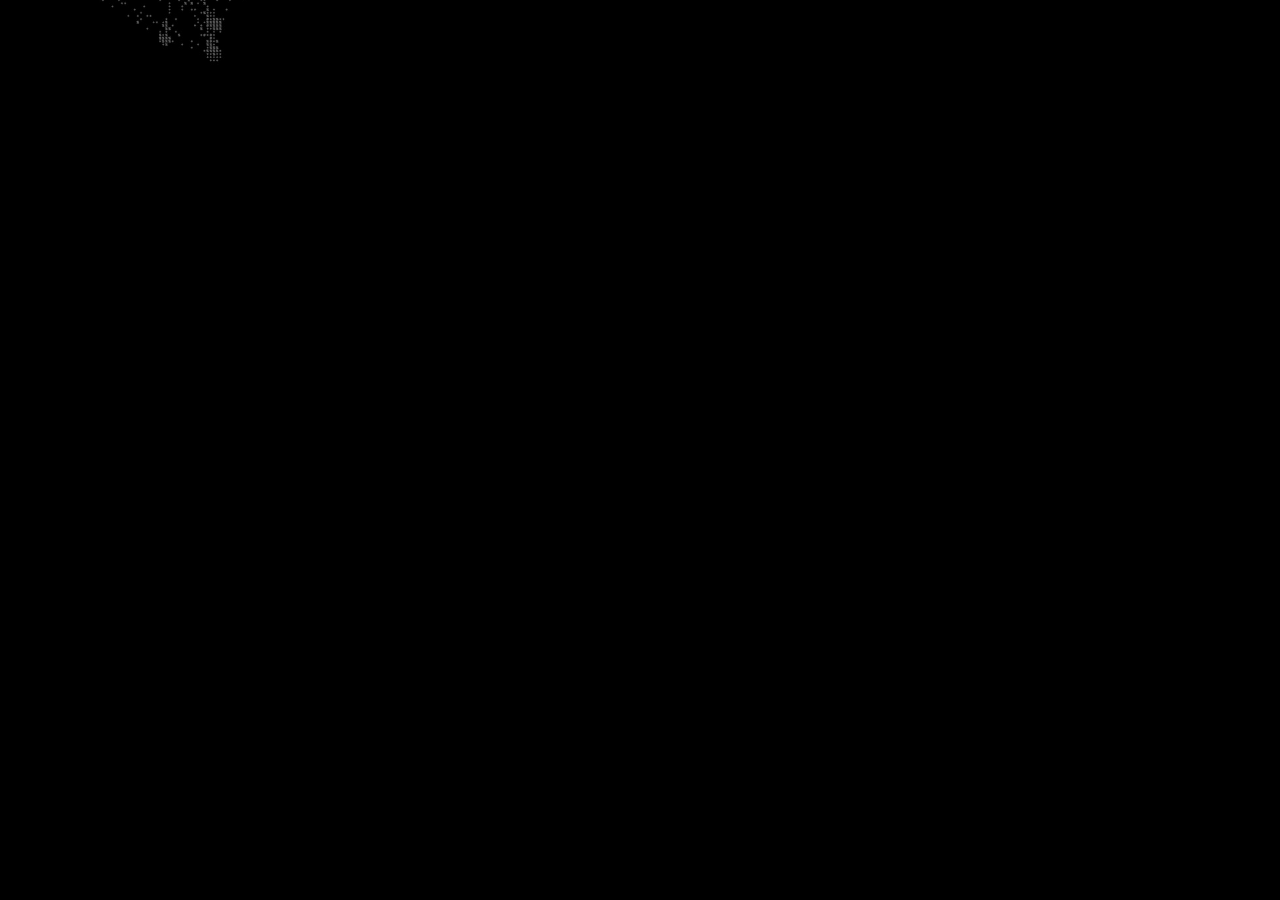
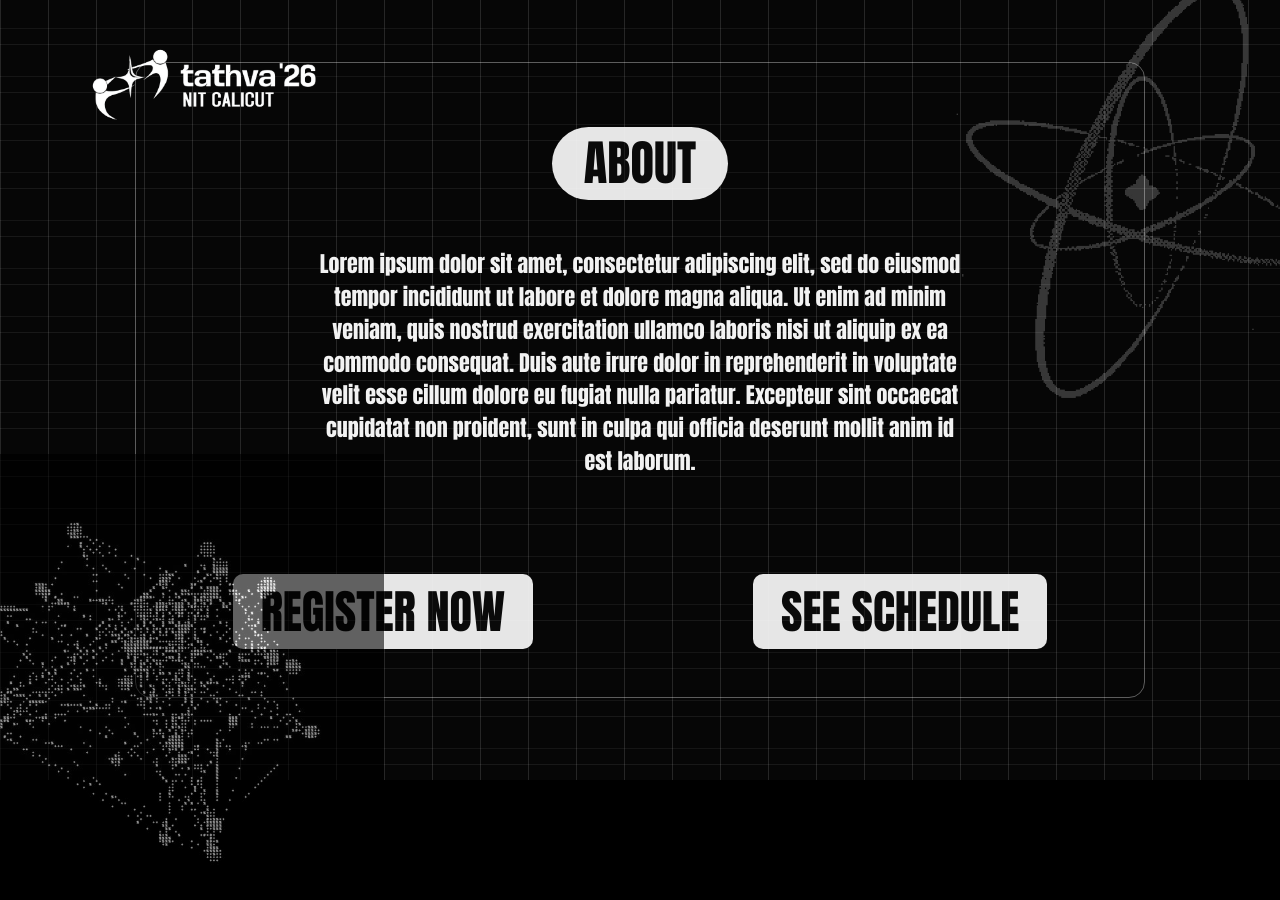
Before and after one commit to Tathva-26/Hackathon-Frontend, a Next.js app: page / in a window 1280 px wide. Shown: the part 820-1720 px from the top of the page. Before the commit the page ends 960 px from the top, so only its background shows below. Built offline with nearby package versions, Linux system fonts and the light colour scheme.

Commit message:
created about page

```diff
--- /dev/null
+++ b/src/app/components/pg2.jsx
@@ -0,0 +1,32 @@
+import styles from "./pg2.module.css";
+
+export default function Pg2() {
+  return (
+    <section className={styles.section}>
+      <img src="/assets/atom.png" className={styles.decorTopRight} alt="" />
+      <img src="/assets/whatsapp-graphic.jpg" className={styles.decorBottom} alt="" />
+
+      <a href="/" className={styles.logo} aria-label="Tathva '26 home">
+        <img src="/assets/tathva.png" alt="Tathva '26 NIT Calicut" />
+      </a>
+
+      <div className={styles.card}>
+        <span className={styles.pill}>ABOUT</span>
+
+        <p className={styles.description}>
+          Lorem ipsum dolor sit amet, consectetur adipiscing elit, sed do eiusmod tempor
+          incididunt ut labore et dolore magna aliqua. Ut enim ad minim veniam, quis nostrud
+          exercitation ullamco laboris nisi ut aliquip ex ea commodo consequat. Duis aute irure
+          dolor in reprehenderit in voluptate velit esse cillum dolore eu fugiat nulla pariatur.
+          Excepteur sint occaecat cupidatat non proident, sunt in culpa qui officia deserunt
+          mollit anim id est laborum.
+        </p>
+
+        <div className={styles.buttonRow}>
+          <button className={styles.button}>REGISTER NOW</button>
+          <button className={styles.button}>SEE SCHEDULE</button>
+        </div>
+      </div>
+    </section>
+  );
+}
--- /dev/null
+++ b/src/app/components/pg2.module.css
@@ -0,0 +1,169 @@
+@import url("https://fonts.googleapis.com/css2?family=Anton&display=swap");
+
+.decorTopRight,
+.decorBottom {
+  position: absolute;
+  pointer-events: none;
+  user-select: none;
+}
+
+.decorTopRight {
+    width: 30vw;
+    max-width: 420px;
+    right: -4vw;
+    top: 0vh;
+    opacity: 0.2;
+    z-index: 1;
+    /* transform: rotate(25deg); */
+}
+body {
+    position: relative;
+    min-height: 100vh;
+}
+/* WhatsApp/bottom graphic — faint, lower-left, sits behind the hands */
+.decorBottom {
+    width: 38vw;
+    max-width: 500px;
+    left: -8vw;
+    bottom: -20vh;
+    opacity: 0.35;
+    z-index: 1;
+}
+
+.section {
+  position: relative;
+  min-height: 100vh;
+  width: 100%;
+  background-color: #060606;
+  background-image:
+    linear-gradient(rgba(255, 255, 255, 0.06) 1px, transparent 1px),
+    linear-gradient(90deg, rgba(255, 255, 255, 0.06) 1px, transparent 1px);
+  background-size: 48px 48px;
+  display: flex;
+  align-items: center;
+  justify-content: center;
+  padding: 80px 24px;
+  box-sizing: border-box;
+}
+
+.logo {
+  position: absolute;
+  top: 30px;
+  left: 5.5%;
+  display: block;
+  z-index: 2;
+}
+
+.logo img {
+  height: 150px;
+  width: auto;
+  object-fit: contain;
+}
+
+.card {
+  width: 100%;
+  max-width: 1010px;
+  border: 1px solid rgba(255, 255, 255, 0.35);
+  border-radius: 16px;
+  padding: 64px 48px 48px;
+  display: flex;
+  flex-direction: column;
+  align-items: center;
+  text-align: center;
+}
+
+.pill {
+  display: inline-block;
+  background-color: #e6e6e6;
+  color: #0a0a0a;
+  font-family: "Anton", sans-serif;
+  font-weight: 400;
+  font-style: normal;
+  font-size: 48.41px;
+  line-height: 100%;
+  letter-spacing: 0%;
+  text-align: center;
+  padding: 12px 32px;
+  border-radius: 36.88px;
+  margin-bottom: 48px;
+}
+
+.description {
+  color: #f2f2f2;
+  font-family: "Anton", sans-serif;
+  font-weight: 400;
+  font-style: normal;
+  font-size: 21.95px;
+  line-height: 100%;
+  letter-spacing: 0%;
+  text-align: center;
+  max-width: 660px;
+  margin: 0 0 96px;
+}
+
+/* paragraph needs breathing room between lines even at 100% Figma line-height,
+   since 100% on a display font like Anton reads too tight for body copy */
+.description {
+  line-height: 1.5;
+}
+
+.buttonRow {
+  display: flex;
+  gap: 220px;
+  flex-wrap: wrap;
+  justify-content: center;
+}
+
+.button {
+  background-color: #e6e6e6;
+  color: #0a0a0a;
+  font-family: "Anton", sans-serif;
+  font-weight: 400;
+  font-style: normal;
+  font-size: 46.35px;
+  line-height: 100%;
+  letter-spacing: 0%;
+  text-align: center;
+  border: none;
+  border-radius: 10px;
+  padding: 14px 28px;
+  cursor: pointer;
+  transition: transform 0.15s ease, background-color 0.15s ease;
+}
+
+.button:hover {
+  background-color: #ffffff;
+  transform: translateY(-2px);
+}
+
+.button:focus-visible {
+  outline: 2px solid #ffffff;
+  outline-offset: 3px;
+}
+
+@media (max-width: 640px) {
+  .logo {
+    top: 20px;
+    left: 1rem;
+  }
+  .logo img {
+    height: 38px;
+  }
+  .card {
+    padding: 48px 24px 32px;
+  }
+  .pill {
+    font-size: 32px;
+    margin-bottom: 32px;
+  }
+  .description {
+    font-size: 16px;
+    margin-bottom: 48px;
+  }
+  .button {
+    font-size: 28px;
+  }
+  .buttonRow {
+    gap: 20px;
+  }
+}
--- a/src/app/globals.css
+++ b/src/app/globals.css
@@ -121,7 +121,7 @@
 ========================= */
 
 .navbar {
-    position: absolute;
+    position: fixed;
     top: 0;
     left: 0;
     width: 100%;
--- a/src/app/page.js
+++ b/src/app/page.js
@@ -1,5 +1,12 @@
 import Pg1 from "./components/pg1";
+import Pg2 from "./components/pg2";
 
 export default function Home() {
-  return <Pg1 />;
+  return (
+    <>
+      {/* <Navbar /> */}
+      <Pg1 />
+      <Pg2 />
+    </>
+  );
 }
```
